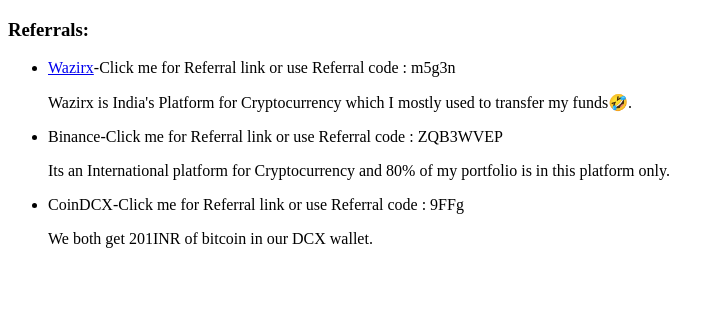
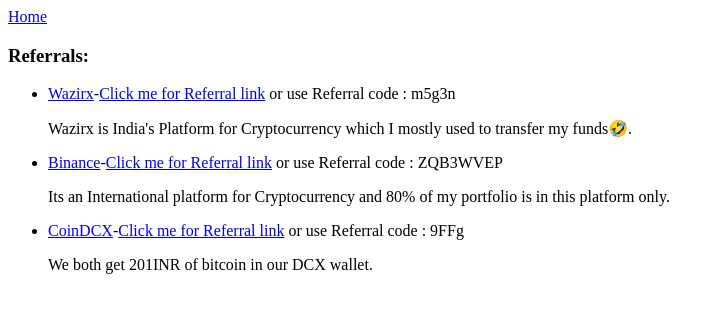
Before and after one commit to vinaychhabra/vinaychhabra.github.io, a plain HTML site: page Referrals/referrals.html in a window 1280 px wide. Shown: the whole page, without its empty margins (0-724 px from the left). Drawn offline with Linux system fonts and the light colour scheme.

Commit message:
correction

```diff
--- a/Referrals/referrals.html
+++ b/Referrals/referrals.html
@@ -5,22 +5,22 @@
 <body>
     <div>
         <div class="redirect-home">
-            <a src="https://vinaychhabra.github.io/"></a>
+            <a href="https://vinaychhabra.github.io/">Home</a>
         </div>
     <div>
         <h3>Referrals:</h3>
         <div>
             <ul>
                 <li>
-                    <p><a href="https://wazirx.com/">Wazirx</a>-<a src="https://wazirx.com/invite/m5g3n">Click me for Referral link</a> or use Referral code : m5g3n</p>
+                    <p><a href="https://wazirx.com/">Wazirx</a>-<a href="https://wazirx.com/invite/m5g3n">Click me for Referral link</a> or use Referral code : m5g3n</p>
                     <p>Wazirx is India's Platform for Cryptocurrency which I mostly used to transfer my funds🤣.</p>
                 </li>
                 <li>
-                    <p><a src="https://www.binance.com/en">Binance</a>-<a src="https://accounts.binance.me/en/register?ref=ZQB3WVEP">Click me for Referral link</a> or use Referral code : ZQB3WVEP</p>
+                    <p><a href="https://www.binance.com/en">Binance</a>-<a href="https://accounts.binance.me/en/register?ref=ZQB3WVEP">Click me for Referral link</a> or use Referral code : ZQB3WVEP</p>
                     <p>Its an International platform for Cryptocurrency and 80% of my portfolio is in this platform only.</p>
                 </li>
                 <li>
-                    <p><a src="https://www.binance.com/en">CoinDCX</a>-<a src="https://join.coindcx.com/invite/9FFg">Click me for Referral link</a> or use Referral code : 9FFg</p>
+                    <p><a href="https://www.binance.com/en">CoinDCX</a>-<a href="https://join.coindcx.com/invite/9FFg">Click me for Referral link</a> or use Referral code : 9FFg</p>
                     <p>We both get 201INR of bitcoin in our DCX wallet.</p>
                 </li>
             </ul>
```
